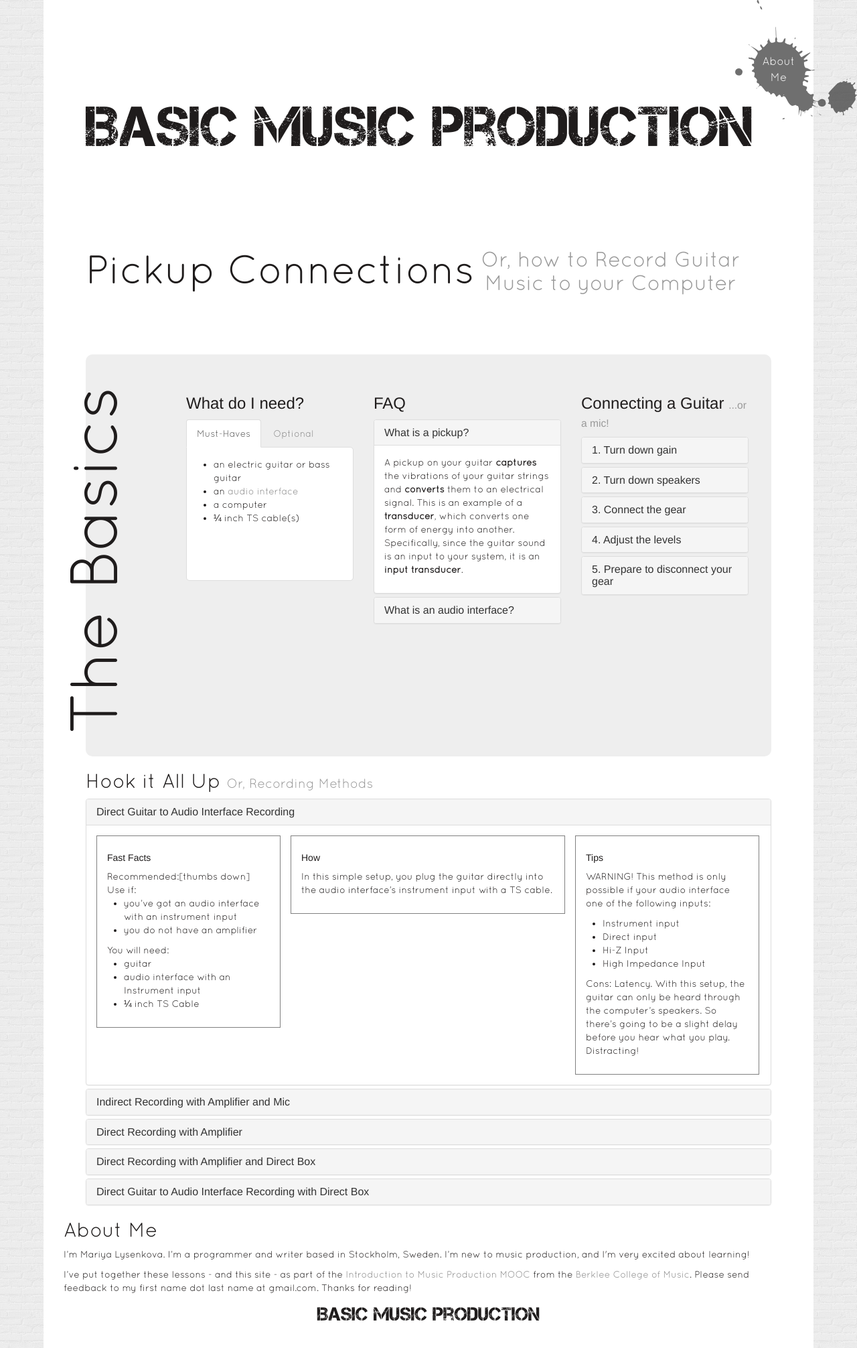
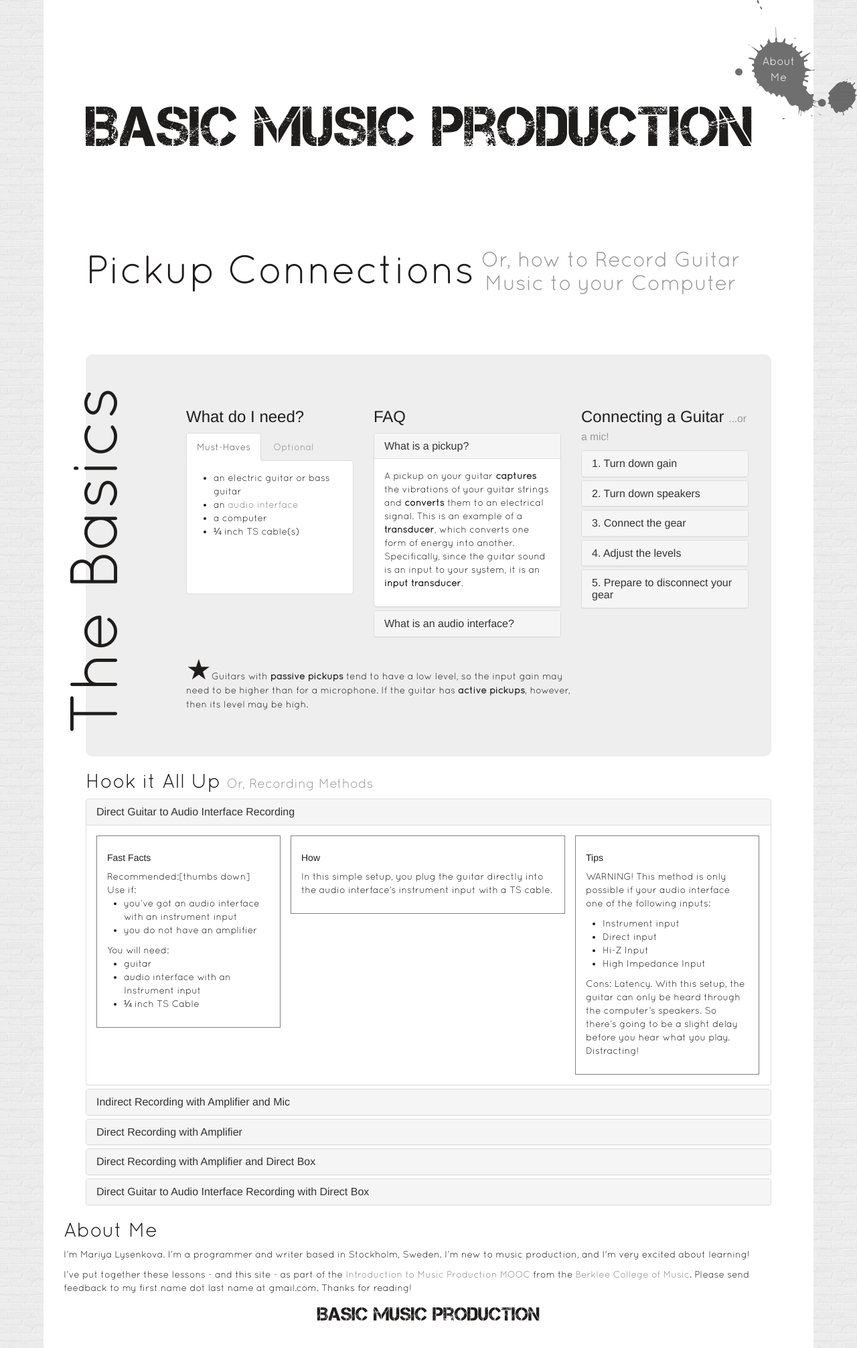
Before and after one commit to mariya/musicproduction, a Jekyll site: the page built from _posts/2014-02-05-pickup-connections.markdown, in a window 1280 px wide. Shown: the whole page at 67% size. Built offline with Jekyll 4.4.1, drawn with Linux system fonts in a browser that asks for light colours; Markdown is read by kramdown in place of the engine named in the settings.

Commit message:
Finish styling basics box

```diff
--- a/_posts/2014-02-05-pickup-connections.markdown
+++ b/_posts/2014-02-05-pickup-connections.markdown
@@ -134,7 +134,6 @@ categories: tutorials
               <div id="connection-levels" class="panel-collapse collapse">
                 <div class="panel-body">
                   <p>Play a sample and adjust the levels.</p>
-                  <p class="warning">Guitars with <strong>passive pickups</strong> tend to have a low level, so the input gain may need to be higher than for a microphone. If the guitar has <strong>active pickups</strong>, however, then its level may be high.</p>
                 </div>
               </div>
             </div>
@@ -154,6 +153,7 @@ categories: tutorials
             </div>
           </div>
         </section>
+        <p class="info"><span class="icon">★</span>Guitars with <strong>passive pickups</strong> tend to have a low level, so the input gain may need to be higher than for a microphone. If the guitar has <strong>active pickups</strong>, however, then its level may be high.</p>
       </div>
       <div class="clear"></div>
     </section>
--- a/css/mpb.css
+++ b/css/mpb.css
@@ -150,7 +150,7 @@ h2.subtitle {
 
 #basics section {
   float: left;
-  height: 480px;
+  height: 400px;
   margin-right: 30px;
   width: 200px;
 }
@@ -171,3 +171,14 @@ h2.subtitle {
 #basics .content {
   margin-top: -80px;
 }
+
+#basics .info {
+  margin: 30px 30px 0 150px;
+  height: 200px;
+  line-height: 1.5em;
+  width: 600px;
+}
+
+span.icon {
+  font-size: 3em;
+}
```
